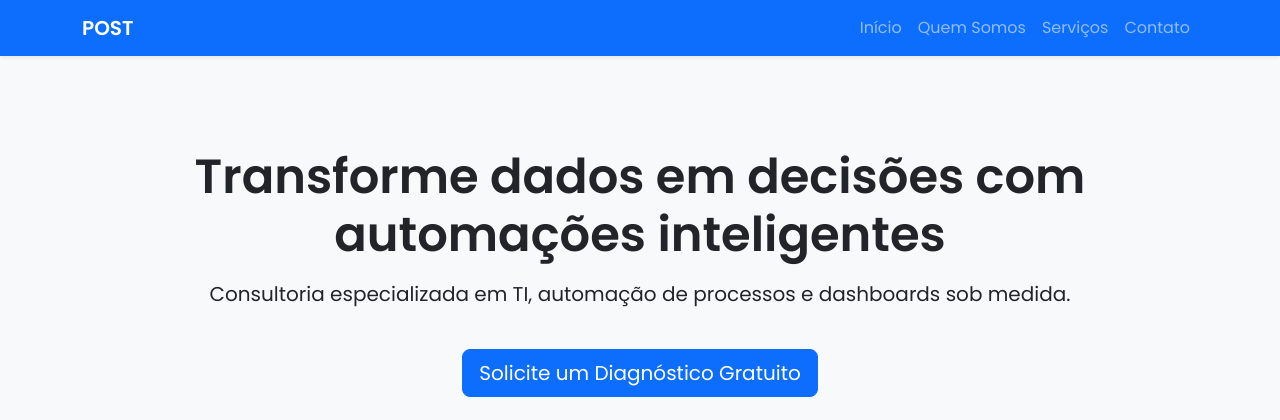
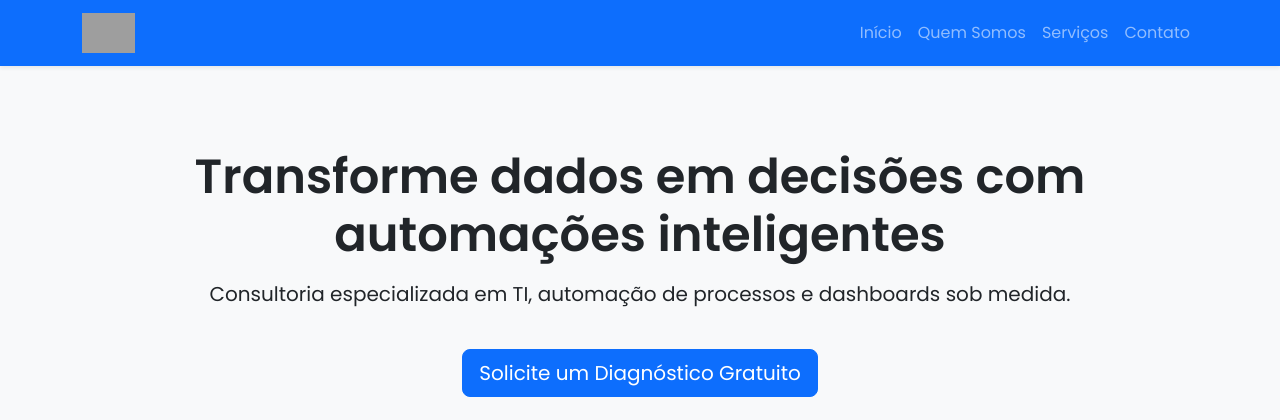
Before and after one commit to devpedroolivier/post-site, a FastAPI app: page / in a window 1280 px wide. Shown: the top 420 px of the page. Run offline with FastAPI, Linux system fonts and the light colour scheme; grey boxes are pictures that could not be loaded.

Commit message:
Update ./img e ./templates

```diff
--- a/templates/base.html
+++ b/templates/base.html
@@ -20,8 +20,9 @@
         body {
             font-family: 'Poppins', sans-serif;
         }
-        .navbar-brand {
-            font-weight: 600;
+        .navbar-brand img {
+            max-height: 40px;
+            object-fit: contain;
         }
         footer {
             background-color: #0A192F;
@@ -37,7 +38,9 @@
 <!-- NAVBAR -->
 <nav class="navbar navbar-expand-lg navbar-dark bg-primary fixed-top shadow-sm">
     <div class="container">
-        <a class="navbar-brand" href="/">POST</a>
+        <a class="navbar-brand" href="/">
+            <img src="/static/img/logo-post.png" alt="Logo POST">
+        </a>
         <button class="navbar-toggler" type="button" data-bs-toggle="collapse" data-bs-target="#navbarNav">
             <span class="navbar-toggler-icon"></span>
         </button>
```
Also changed, not shown: static/img/logo-post.jpeg (added).
